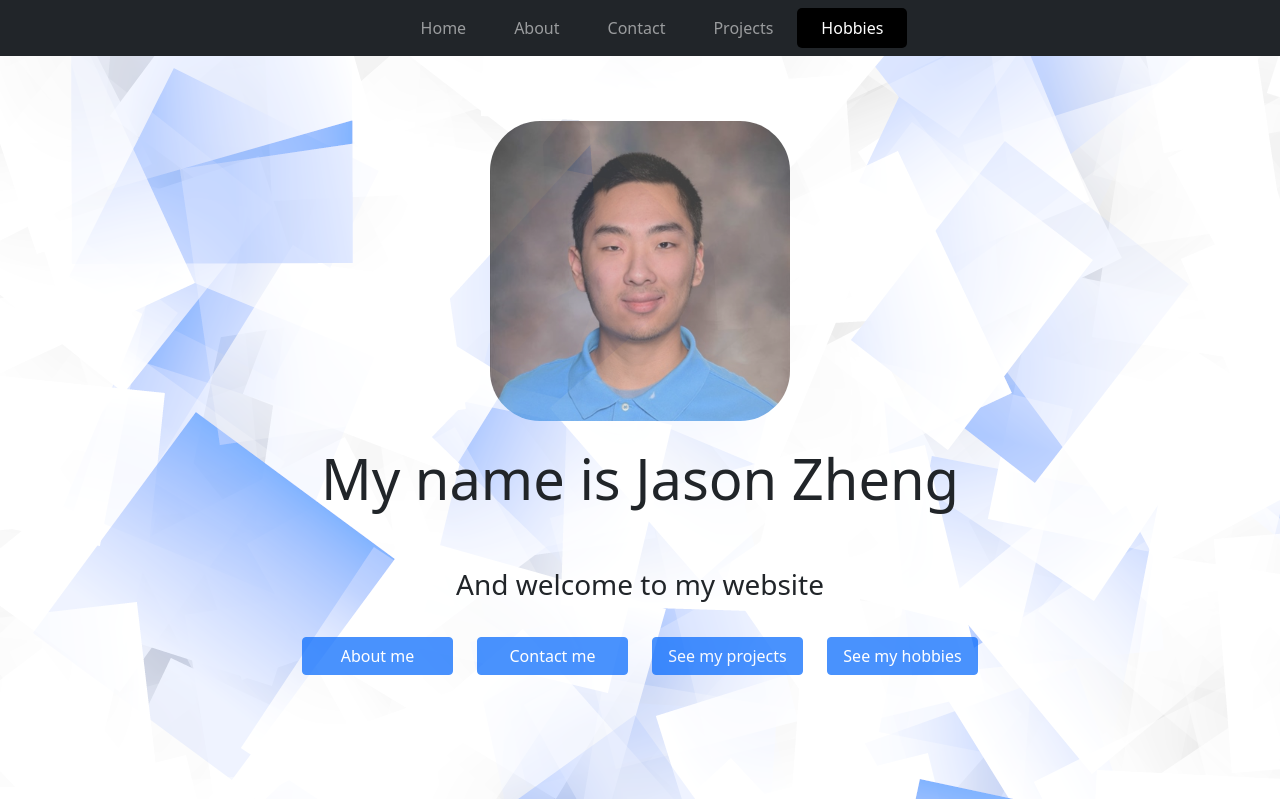
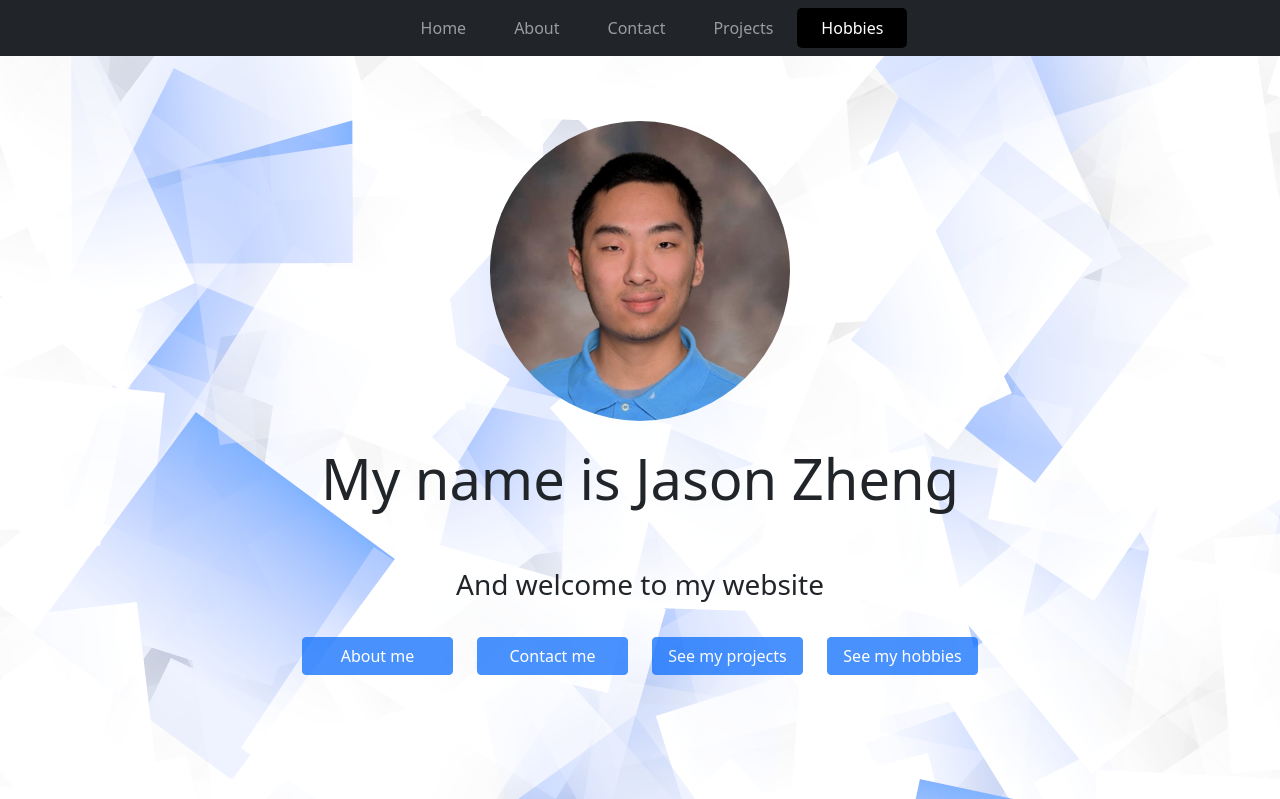
Before and after one commit to jasozh/jasozh.github.io, a PHP site: page / in a window 1280 px wide, with the pointer over the restyled element. Shown: the top 799 px of the page. Run offline with PHP 8.4, Linux system fonts and the light colour scheme.

Commit message:
Delete hover effects for welcome image

```diff
--- a/css/style.css
+++ b/css/style.css
@@ -169,11 +169,6 @@ img.profile {
     cursor: pointer;
     animation-name: profile-animation;
     animation-duration: 1s;
-}
-
-img.profile:hover {
-    opacity: 0.75;
-    border-radius: 50px;
 }
 
 img.profile:active {
```
